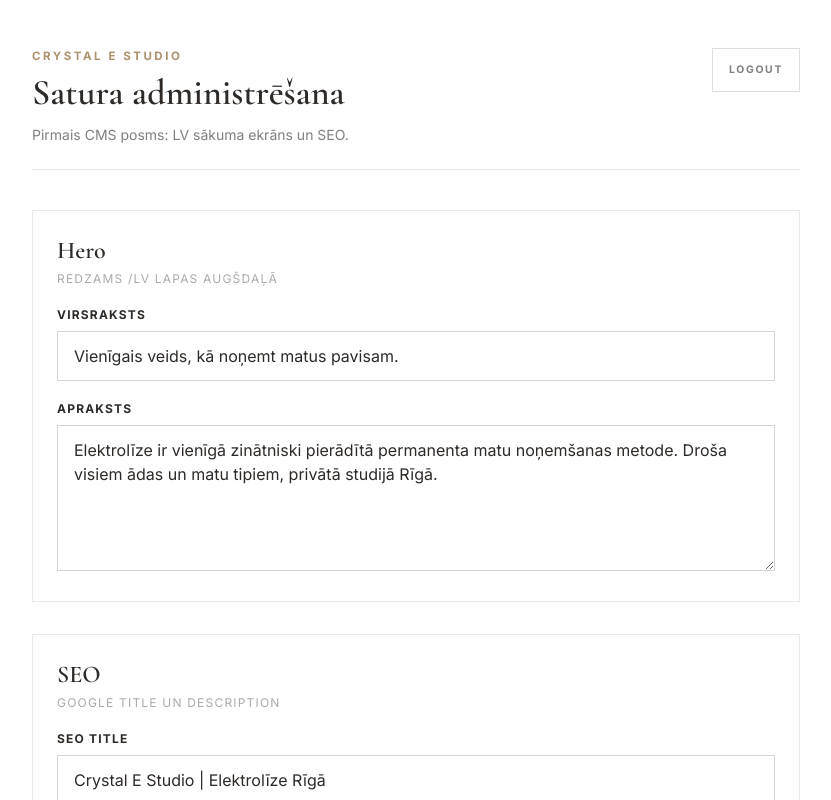
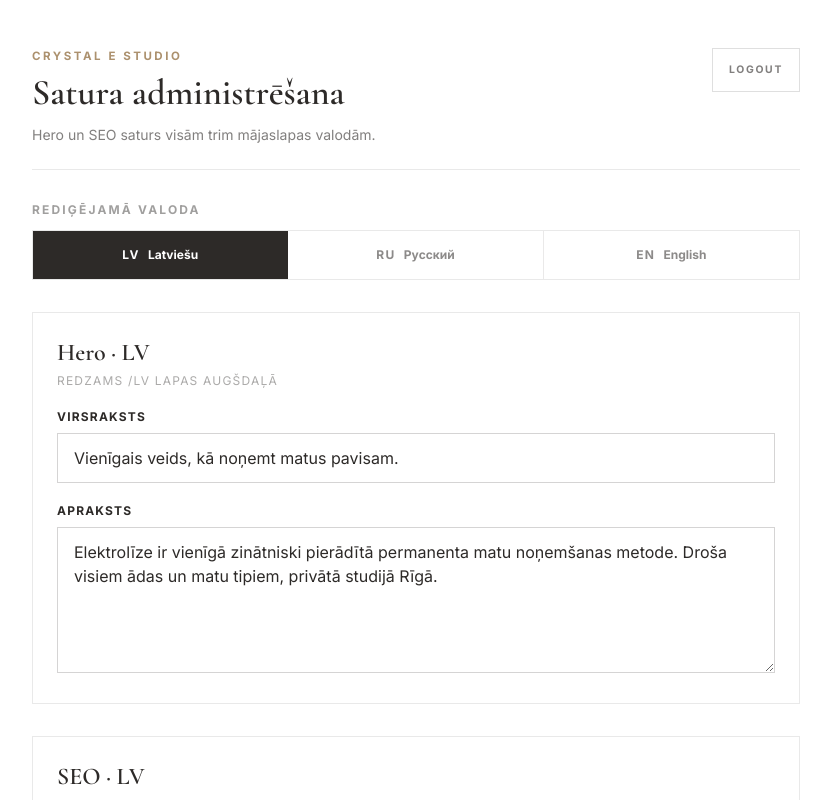
Before and after one commit to SergeyJak/beauty-landing, a Next.js app: page /admin in a window 1280 px wide. Shown: the top 800 px of the page, without its empty margins (224-1055 px from the left). Built offline with nearby package versions, Linux system fonts and the light colour scheme; no server answers; the database is empty.

Commit message:
feat: manage CMS content for all locales

```diff
--- a/src/app/admin/page.tsx
+++ b/src/app/admin/page.tsx
@@ -1,6 +1,8 @@
 'use client'
 
 import { FormEvent, useEffect, useState } from 'react'
+
+type Locale = 'lv' | 'ru' | 'en'
 
 type FormState = {
   heroTitle: string
@@ -16,42 +18,58 @@ const emptyForm: FormState = {
   seoDescription: '',
 }
 
+const localeLabels: Record<Locale, string> = {
+  lv: 'Latviešu',
+  ru: 'Русский',
+  en: 'English',
+}
+
 export default function AdminPage() {
+  const [locale, setLocale] = useState<Locale>('lv')
   const [form, setForm] = useState<FormState>(emptyForm)
   const [loading, setLoading] = useState(true)
   const [saving, setSaving] = useState(false)
   const [message, setMessage] = useState('')
 
   useEffect(() => {
-    fetch('/api/admin/content?locale=lv', { cache: 'no-store' })
+    let cancelled = false
+    setLoading(true)
+    setMessage('')
+
+    fetch(`/api/admin/content?locale=${locale}`, { cache: 'no-store' })
       .then(async (response) => {
         if (response.status === 401) {
-          window.location.assign('/login?next=/admin')
+          window.location.assign(`/login?next=/admin&lang=${locale}`)
           throw new Error('Authentication required')
         }
         if (!response.ok) throw new Error('Failed to load content')
         return response.json()
       })
       .then(({ content }) => {
-        if (content) {
-          setForm({
-            heroTitle: content.heroTitle || '',
-            heroDescription: content.heroDescription || '',
-            seoTitle: content.seoTitle || '',
-            seoDescription: content.seoDescription || '',
-          })
-        }
+        if (cancelled) return
+        setForm({
+          heroTitle: content?.heroTitle || '',
+          heroDescription: content?.heroDescription || '',
+          seoTitle: content?.seoTitle || '',
+          seoDescription: content?.seoDescription || '',
+        })
       })
       .catch((error) => {
+        if (cancelled) return
         if (error instanceof Error && error.message === 'Authentication required') {
           return
         }
-        setMessage(
-          'Datubāzes saturs vēl nav pieejams. Aizpildi laukus, lai izveidotu pirmo versiju.'
-        )
+        setForm(emptyForm)
+        setMessage('Neizdevās ielādēt saturu.')
       })
-      .finally(() => setLoading(false))
-  }, [])
+      .finally(() => {
+        if (!cancelled) setLoading(false)
+      })
+
+    return () => {
+      cancelled = true
+    }
+  }, [locale])
 
   const update = (field: keyof FormState, value: string) => {
     setForm((current) => ({ ...current, [field]: value }))
@@ -63,14 +81,14 @@ export default function AdminPage() {
     setMessage('')
 
     try {
-      const response = await fetch('/api/admin/content?locale=lv', {
+      const response = await fetch(`/api/admin/content?locale=${locale}`, {
         method: 'PUT',
         headers: { 'Content-Type': 'application/json' },
         body: JSON.stringify(form),
       })
 
       if (response.status === 401) {
-        window.location.assign('/login?next=/admin')
+        window.location.assign(`/login?next=/admin&lang=${locale}`)
         return
       }
 
@@ -79,7 +97,7 @@ export default function AdminPage() {
         throw new Error(payload.error || 'Failed to save content')
       }
 
-      setMessage('Saglabāts. LV lapa un SEO tagi izmantos jauno saturu.')
+      setMessage(`Saglabāts: ${localeLabels[locale]}.`)
     } catch (error) {
       setMessage(
         error instanceof Error ? error.message : 'Neizdevās saglabāt saturu.'
@@ -91,18 +109,18 @@ export default function AdminPage() {
 
   const logout = async () => {
     await fetch('/api/auth/logout', { method: 'POST' })
-    window.location.assign('/login')
+    window.location.assign(`/login?lang=${locale}`)
   }
 
   return (
     <div className="min-h-screen bg-ivory px-4 py-8 text-primary sm:px-6 sm:py-12">
       <div className="mx-auto max-w-3xl">
-        <div className="mb-10 flex items-start justify-between gap-6 border-b border-primary/10 pb-6">
+        <div className="mb-8 flex items-start justify-between gap-6 border-b border-primary/10 pb-6">
           <div>
             <p className="eyebrow mb-2 text-accent">Crystal E Studio</p>
             <h1 className="font-serif text-4xl">Satura administrēšana</h1>
             <p className="mt-3 text-sm text-primary/60">
-              Pirmais CMS posms: LV sākuma ekrāns un SEO.
+              Hero un SEO saturs visām trim mājaslapas valodām.
             </p>
           </div>
 
@@ -115,15 +133,42 @@ export default function AdminPage() {
           </button>
         </div>
 
+        <div className="mb-8">
+          <p className="mb-3 text-xs font-bold uppercase tracking-[0.18em] text-primary/45">
+            Rediģējamā valoda
+          </p>
+          <div className="grid grid-cols-3 border border-primary/10 bg-white/50">
+            {(Object.keys(localeLabels) as Locale[]).map((item) => (
+              <button
+                key={item}
+                type="button"
+                onClick={() => setLocale(item)}
+                className={`h-12 border-r border-primary/10 px-3 text-xs font-bold uppercase tracking-[0.12em] transition last:border-r-0 ${
+                  locale === item
+                    ? 'bg-primary text-white'
+                    : 'text-primary/55 hover:bg-primary/[0.04] hover:text-primary'
+                }`}
+              >
+                {item.toUpperCase()}
+                <span className="ml-2 hidden normal-case tracking-normal sm:inline">
+                  {localeLabels[item]}
+                </span>
+              </button>
+            ))}
+          </div>
+        </div>
+
         {loading ? (
-          <p className="text-sm text-primary/60">Ielādē…</p>
+          <p className="text-sm text-primary/60">
+            Ielādē {localeLabels[locale]} saturu…
+          </p>
         ) : (
           <form onSubmit={submit} className="space-y-8">
             <section className="space-y-5 border border-primary/10 bg-white/60 p-6">
               <div>
-                <h2 className="font-serif text-2xl">Hero</h2>
+                <h2 className="font-serif text-2xl">Hero · {locale.toUpperCase()}</h2>
                 <p className="mt-1 text-xs uppercase tracking-widest text-primary/40">
-                  Redzams /lv lapas augšdaļā
+                  Redzams /{locale} lapas augšdaļā
                 </p>
               </div>
 
@@ -157,7 +202,7 @@ export default function AdminPage() {
 
             <section className="space-y-5 border border-primary/10 bg-white/60 p-6">
               <div>
-                <h2 className="font-serif text-2xl">SEO</h2>
+                <h2 className="font-serif text-2xl">SEO · {locale.toUpperCase()}</h2>
                 <p className="mt-1 text-xs uppercase tracking-widest text-primary/40">
                   Google title un description
                 </p>
@@ -197,7 +242,7 @@ export default function AdminPage() {
                 disabled={saving}
                 className="border border-accent bg-accent px-8 py-3 text-xs font-bold uppercase tracking-[0.18em] text-white disabled:opacity-50"
               >
-                {saving ? 'Saglabā…' : 'Saglabāt'}
+                {saving ? 'Saglabā…' : `Saglabāt ${locale.toUpperCase()}`}
               </button>
               {message && (
                 <p className="text-sm text-primary/65" role="status">
```
